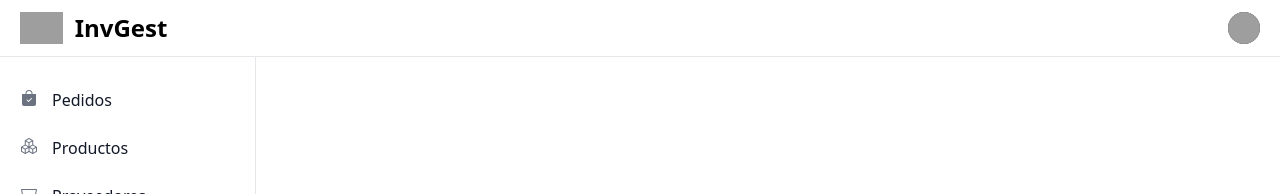
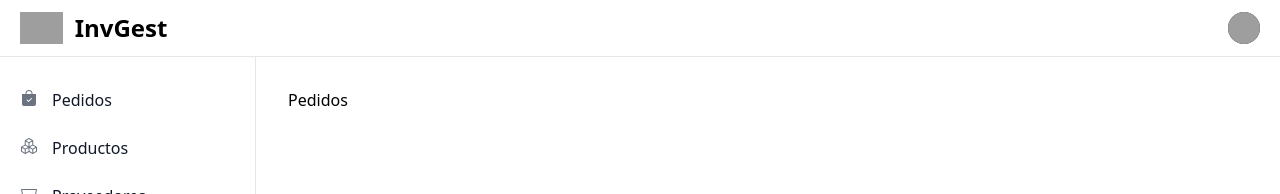
Before and after one commit to nelsinho10/inventory-management-system, a React (Vite) app: page /pedidos in a window 1280 px wide. Shown: the top 194 px of the page. Built offline with nearby package versions, Linux system fonts and the light colour scheme; grey boxes are pictures that could not be loaded.

Commit message:
feat: Add lazy loading for images in LayoutPage component

```diff
--- a/src/layout/pages/LayoutPage.jsx
+++ b/src/layout/pages/LayoutPage.jsx
@@ -1,9 +1,17 @@
-import { Navbar } from '../components/Navbar';
-import { Sidebar } from '../components/Sidebar';
+import { Outlet } from 'react-router-dom'
+import { Navbar } from '../components/Navbar'
+import { Sidebar } from '../components/Sidebar'
 
 export const LayoutPage = () => {
-  return <>
-    <Navbar />
-    <Sidebar />
-  </>;
-};
+  return (
+    <>
+      <Navbar />
+      <Sidebar />
+      <div className="p-4 sm:ml-64">
+        <div className="p-4 mt-14">
+          <Outlet />
+        </div>
+      </div>
+    </>
+  )
+}
```
